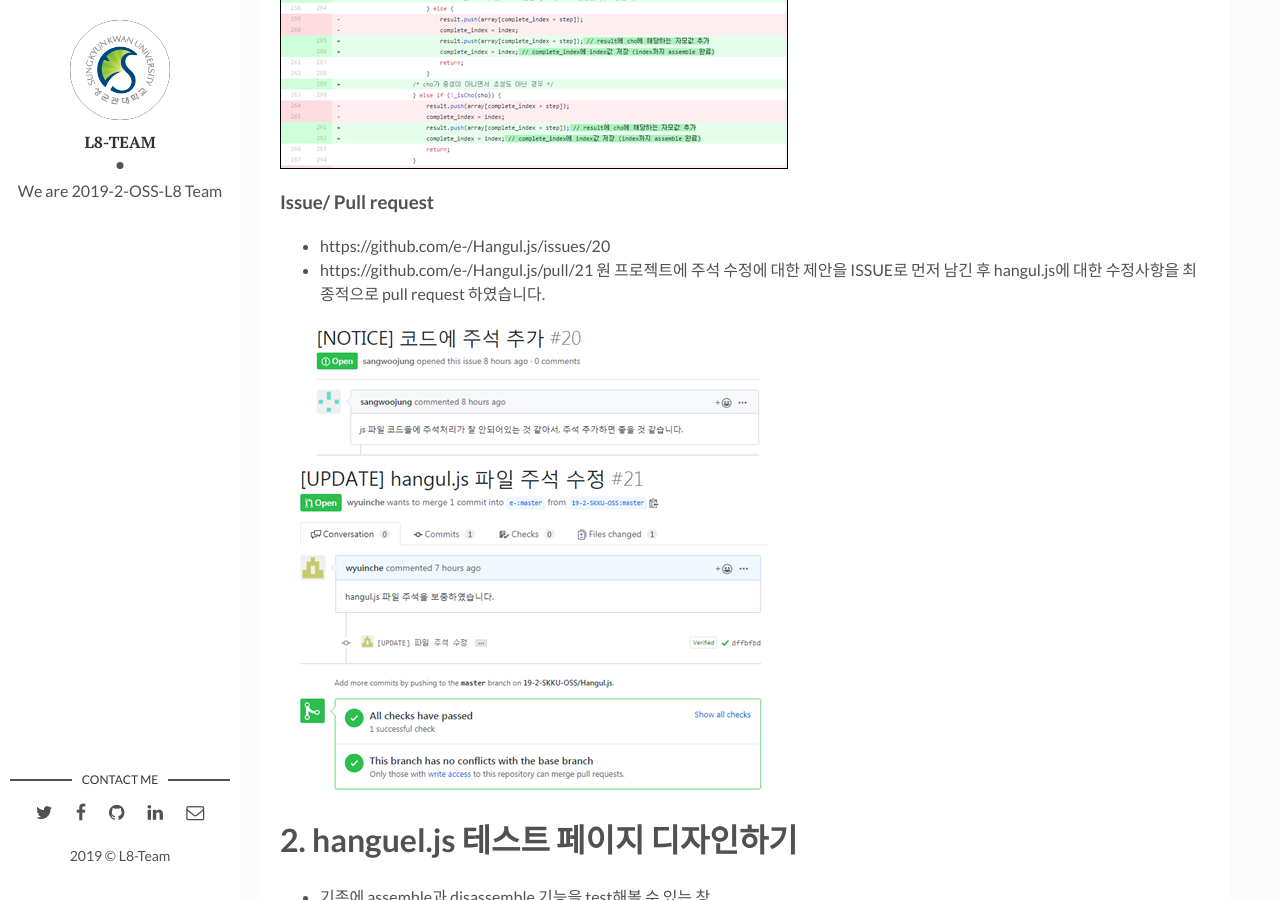
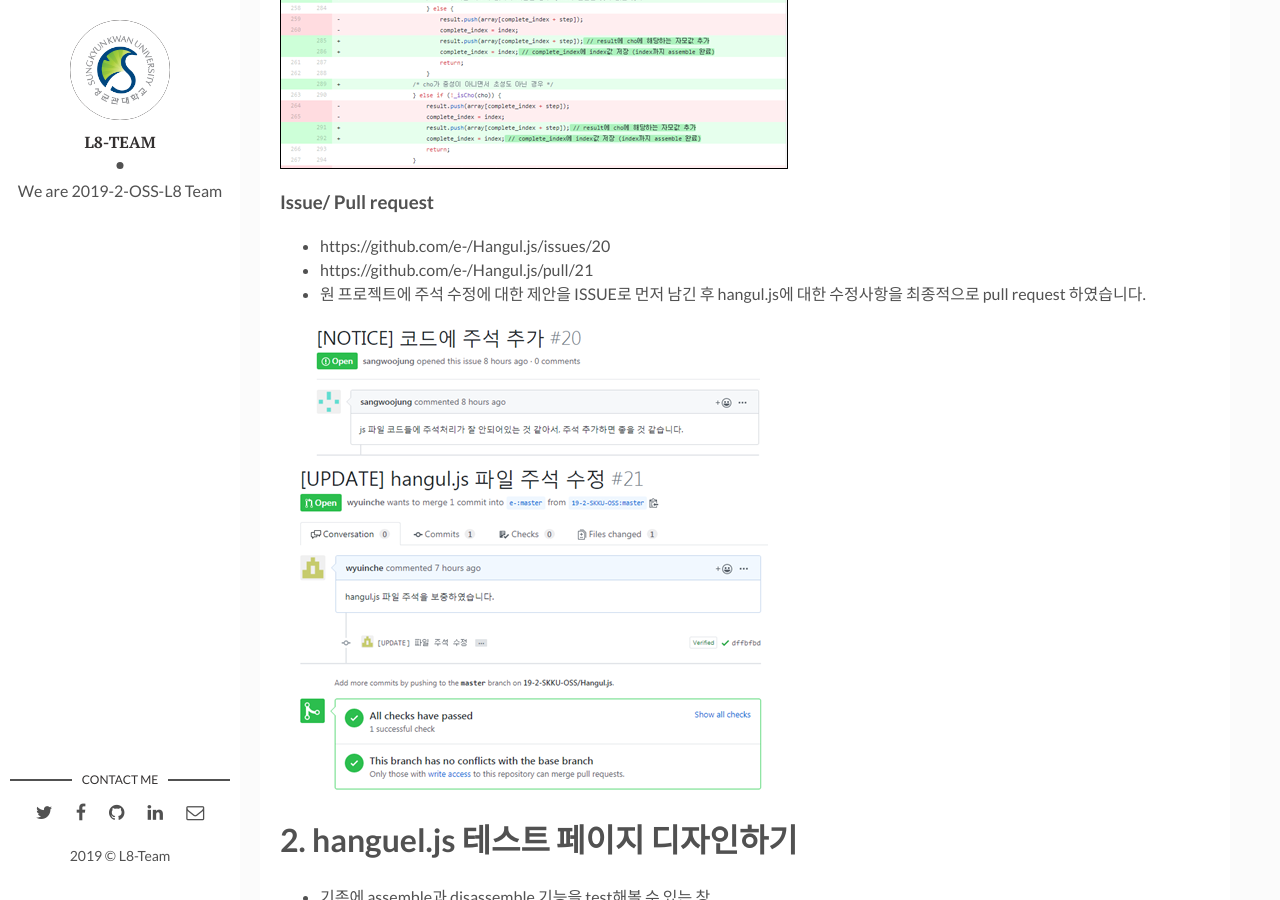
Before and after one commit to 19-2-SKKU-OSS/2019-2-OSS-L8-page, a Jekyll site: the page built from _posts/2017-04-06-how-i-rest-from-work (5번째 사본).markdown, in a window 1280 px wide and 900 px high, scrolled down 1385 px. Built offline with Jekyll 4.4.1, drawn with Linux system fonts in a browser that asks for light colours; comment, search, counter and statistics services are not loaded.

```diff
--- a/_posts/2017-04-06-how-i-rest-from-work (5번째 사본).markdown
+++ b/_posts/2017-04-06-how-i-rest-from-work (5번째 사본).markdown
@@ -22,7 +22,7 @@ hangul.js 코드 중 아래와 같이 주석이 제대로 적혀있는 부분이
 ### Issue/ Pull request
 - https://github.com/e-/Hangul.js/issues/20
 - https://github.com/e-/Hangul.js/pull/21
-원 프로젝트에 주석 수정에 대한 제안을 ISSUE로 먼저 남긴 후 hangul.js에 대한 수정사항을 최종적으로 pull request 하였습니다.
+- 원 프로젝트에 주석 수정에 대한 제안을 ISSUE로 먼저 남긴 후 hangul.js에 대한 수정사항을 최종적으로 pull request 하였습니다.
 
 ![hanguel_3]({{site.baseurl}}/assets/img/hanguel_3.png)![hanguel_4]({{site.baseurl}}/assets/img/hanguel_4.png)
 
```
